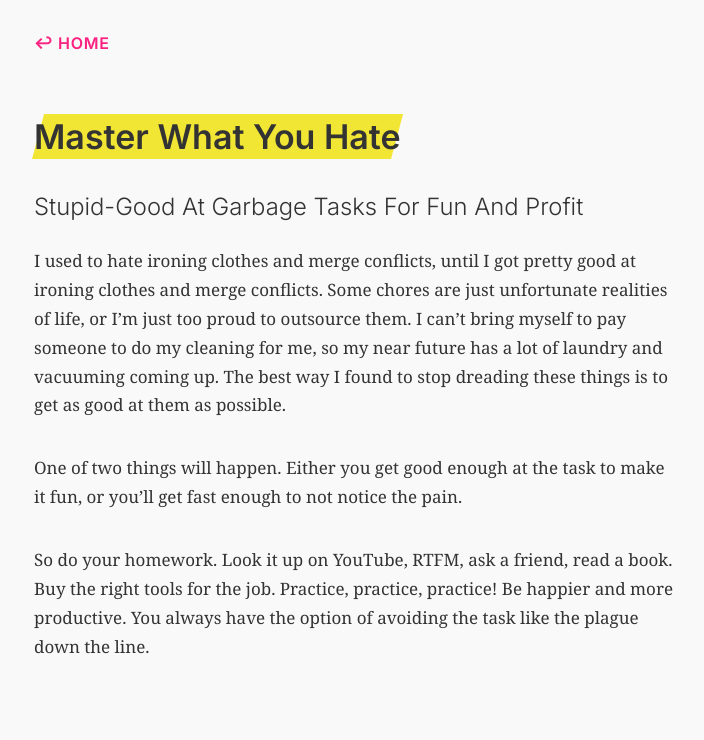
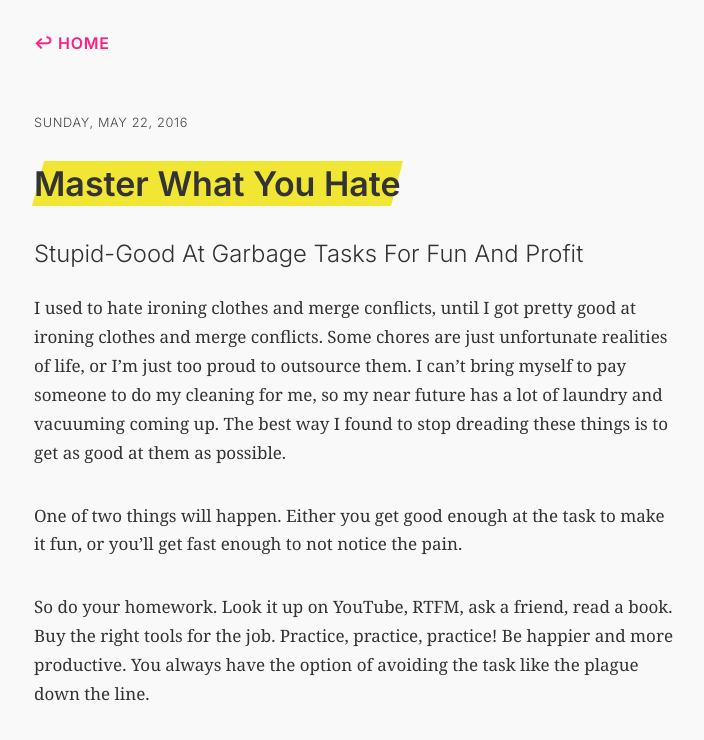
Before and after one commit to gggritso/site, a Jekyll site: the page built from _posts/2016-05-22-master-what-you-hate.md, in a window 1280 px wide. Shown: the top 740 px of the page, without its empty margins (286-990 px from the left). Built offline with Jekyll 4.4.1, drawn with Linux system fonts in a browser that asks for light colours.

Commit message:
Add post dates

```diff
--- a/_layouts/post.html
+++ b/_layouts/post.html
@@ -7,6 +7,7 @@ layout: default
 </header>
 
 <article class="post-content">
+	<h3>{{ page.date | date: "%A, %B %e, %Y" }}</h3>
 	{% if page.title %}<h1 class="post-title">{{ page.title }}</h1>{% endif %}
 	{% if page.subtitle %}<h2 class="post-subtitle">{{ page.subtitle }}</h2>{% endif %}
 
```
